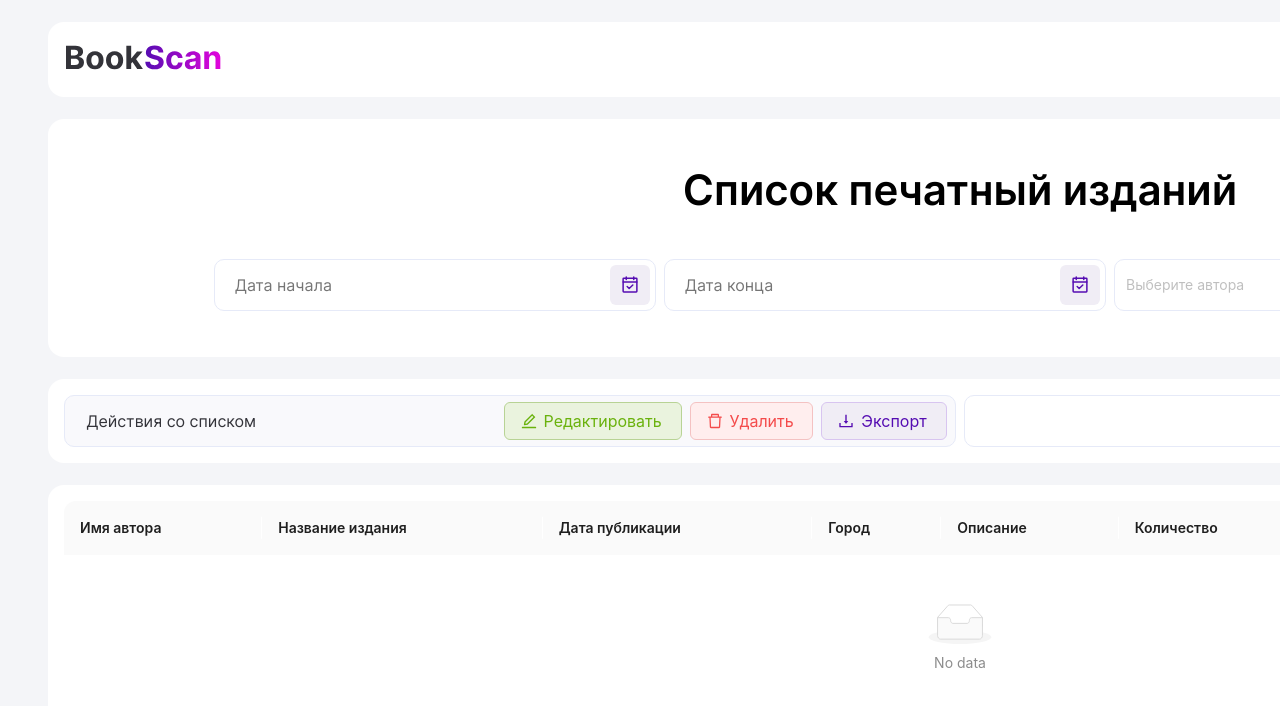
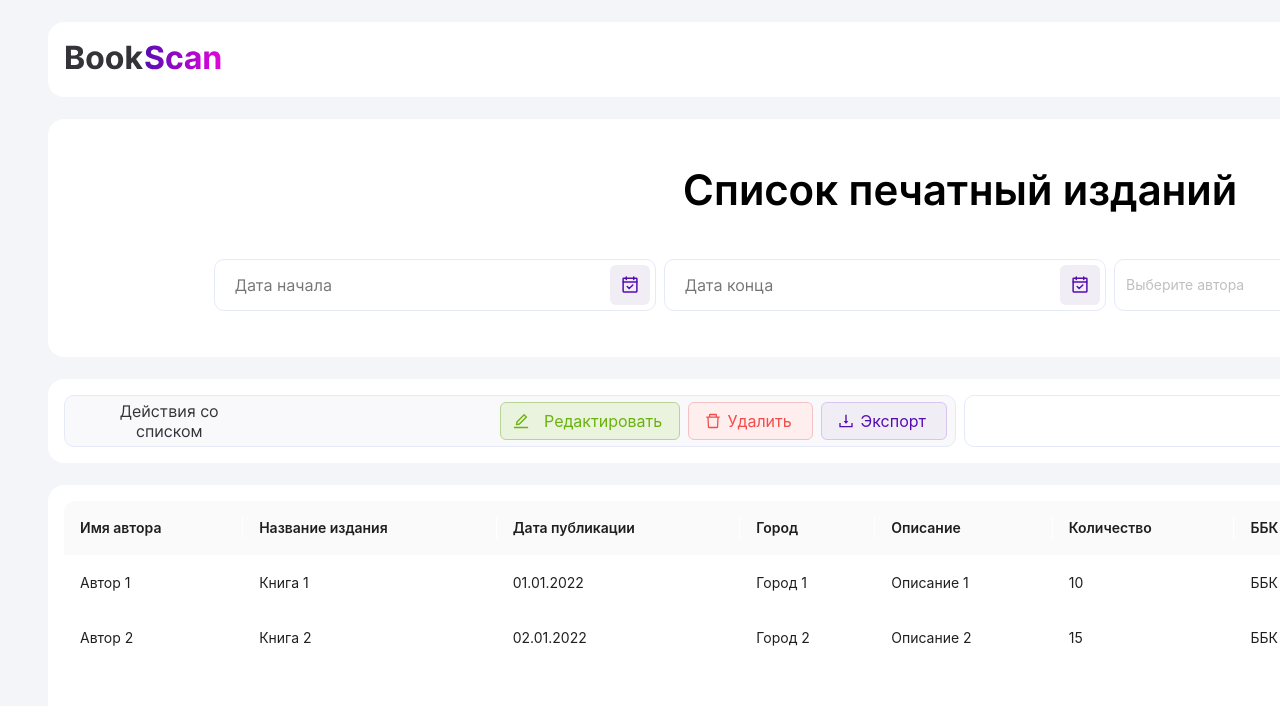
Before and after one commit to alt2211/Printed_publications_FE, a React (Create React App) app in the folder printed_publications/: page / in a window 1280 px wide. Shown: the top 706 px of the page. Built offline with nearby package versions, Linux system fonts and the light colour scheme; sample sign-in values are in the browser's storage.

Commit message:
Функционал настроек и правки дизайна

```diff
--- a/printed_publications/src/Styles/login.scss
+++ b/printed_publications/src/Styles/login.scss
@@ -122,7 +122,7 @@
     width: 592px;
     height: 52px;
     display: flex;
-    padding: 16px 403px 16px 20px;
+    padding: 16px 20px 16px 20px;
     align-items: center;
     align-self: stretch;
     border-radius: 10px;
--- a/printed_publications/src/Styles/settings/settings.module.scss
+++ b/printed_publications/src/Styles/settings/settings.module.scss
@@ -7,6 +7,11 @@
     margin-bottom: 5px;
     display: flex;
     padding: 20px;
+    outline: none;
+    transition: 1s;
+    &:hover {
+		border: 1px solid #550db2;
+	}
 }
 
 .inputBoxName{
@@ -51,6 +56,11 @@
     line-height: 20px;
     color: #FFFFFF;
     margin-top: 52px;
+    border: none;
+    cursor: pointer;
+    &:hover {
+        background-color: #3F0789;
+	}
 }
 
 .page_name{
@@ -82,18 +92,21 @@
     left: 1000px;
     top: -20px;
 
-    background: #F9F9FC;
-    border: 1px solid #E6EAF8;
+    background: #F44B4B;
     border-radius: 10px;
+    border: none;
 
-    font-family: 'Inter';
+    color: #FFF;
+    font-family: Inter;
+    font-size: 16px;
     font-style: normal;
     font-weight: 400;
-    font-size: 16px;
     line-height: 20px;
     /* identical to box height, or 125% */
-
-    color: #000000;
+    cursor: pointer;
+    &:hover {
+        background-color: #C93030;
+	}
 }
 
 .block{
--- a/printed_publications/src/pages/Home.tsx
+++ b/printed_publications/src/pages/Home.tsx
@@ -23,6 +23,35 @@ export default () => {
         { title: 'ISBN', dataIndex: 'isbn' },
         { title: 'Тип издания', dataIndex: 'type' },
     ]
+
+    const books = [
+        {
+            key: 1,
+            authorName: 'Автор 1',
+            name: 'Книга 1',
+            date: '01.01.2022',
+            city: 'Город 1',
+            description: 'Описание 1',
+            count: 10,
+            bbk: 'ББК 123',
+            udk: 'УДК 456',
+            isbn: 'ISBN 789',
+            type: 'Тип 1',
+          },
+          {
+            key: 2,
+            authorName: 'Автор 2',
+            name: 'Книга 2',
+            date: '02.01.2022',
+            city: 'Город 2',
+            description: 'Описание 2',
+            count: 15,
+            bbk: 'ББК 456',
+            udk: 'УДК 789',
+            isbn: 'ISBN 012',
+            type: 'Тип 2',
+          },
+      ];
 
 
 
@@ -70,6 +99,8 @@ export default () => {
             <div className='frame-without-color-2'>
                 <Table
                     columns={columns}
+                    dataSource={books}
+                    pagination={{ pageSize: 25}}
                     className="custom-table"
                 />
             </div>
--- a/printed_publications/src/pages/Login.tsx
+++ b/printed_publications/src/pages/Login.tsx
@@ -81,14 +81,10 @@ const LoginPage = () => {
               password: password,
             }),
           });
-          //ИСПРАВИТЬ!!!
-          const loggedUser = {id: 1, username: `${email}`, password: `${password}`};
+          const userData = await response.json();
+          const loggedUser = {id: userData.userId,
+            username: userData.username , password: userData.password};
           setUser(loggedUser)
-          // const data = await response.json();
-          // console.log(data);
-          // const { token } = data;
-          // localStorage.setItem('token', token);
-          // console.log(localStorage.getItem('token'));
         } catch (error) {
           console.error('Ошибка:', error);
         }
--- a/printed_publications/src/pages/Settings.tsx
+++ b/printed_publications/src/pages/Settings.tsx
@@ -1,36 +1,132 @@
 import { Button, Form, Input, notification } from "antd"
 import FormItem from "antd/es/form/FormItem"
 import TextArea from "antd/es/input/TextArea"
-import { useState } from "react"
+import React from "react"
+import { useContext, useState } from "react"
 import { Link, useNavigate } from "react-router-dom"
 import styled from "../Styles/settings/settings.module.scss"
+import { MainContext } from '../MainContext.ts'
+import {IUser} from '../../types/User.ts'
 
 const Settings = () => {
-    const [page, setPage] = useState<string>('settings')
+  const [page, setPage] = useState<string>('settings');
+  const {setUser} = useContext(MainContext);
+  const userString = localStorage.getItem('user');
+  const user = userString ? JSON.parse(userString) : null;
 
-    return(
+  const [username, setUsername] = useState(user.username);
+
+  const handleInputChange = (e) => {
+    setUsername(e.target.value);
+  }
+
+  const logout = () => {
+    const u = {} as IUser
+    localStorage.setItem('user', JSON.stringify(u))
+    setUser(u)
+  }
+
+  const updateUser = (e) => {
+    e.preventDefault();
+    const formData = new FormData(e.target);
+    const newPassword1 = formData.get('pass1');
+    const newPassword2 = formData.get('pass2');
+
+    if (username !== user.username) {
+      handleEmailChange();
+    }
+    if (newPassword1 !== '' && newPassword2 !== '' && newPassword1 === newPassword2) {
+      handlePasswordChange(newPassword1);
+    }
+    logout();
+  }
+
+  const deleteUser = (e) => {
+    handleDeleteAccount();
+  }
+  const handleEmailChange = async () => {
+    try {
+      //Переделать через env
+      const response = await fetch('http://localhost:5000/changeEmail', {
+        method: 'POST',
+        headers: {
+          'Content-Type': 'application/json',
+        },
+        body: JSON.stringify({
+          userId: user.id,
+          newEmail: username,
+        }),
+      });
+
+    } catch (error) {
+      console.error('Ошибка:', error);
+    }
+  };
+
+  const handlePasswordChange = async (newPassword) => {
+    try {
+      //Переделать через env
+      const response = await fetch('http://localhost:5000/cp/changePassword', {
+        method: 'POST',
+        headers: {
+          'Content-Type': 'application/json',
+        },
+        body: JSON.stringify({
+          userId: user.id,
+          newPassword: newPassword,
+        }),
+      });
+
+    } catch (error) {
+      console.error('Ошибка:', error);
+    }
+  };
+
+  const handleDeleteAccount = async () => {
+    try {
+      //Переделать через env
+      const response = await fetch('http://localhost:5000/deleteAccount', {
+        method: 'POST',
+        headers: {
+          'Content-Type': 'application/json',
+        },
+        body: JSON.stringify({
+          userId: user.id,
+        }),
+      });
+      logout();
+    } catch (error) {
+      console.error('Ошибка:', error);
+    }
+  };
+
+  return (
     <>
-            <div className = {styled.box}>
-                <div className ={styled.block}>
-                    <button className={styled.delete_Button}>Удалить аккаунт</button>
+      <div className={styled.box}>
+        <form className={styled.block}
+          onSubmit={updateUser}>
+          <button className={styled.delete_Button} onClick={deleteUser}>Удалить аккаунт</button>
           <h1 className={styled.page_name}>Настройки</h1>
           <div className={styled.vector}></div>
           <div>
             <h4 className={styled.inputBoxName}>Электронная почта</h4>
-                        <input type="text" className={styled.inputBox} value ="dimat@gmail.com"></input>
+            <input name='email' type="text" className={styled.inputBox}
+              value={username}
+              onChange={handleInputChange}
+              placeholder='Введите почту'></input>
           </div>
           <div>
             <h4 className={styled.inputBoxName}>Пароль</h4>
-                        <input type="text" className={styled.inputBox} value="Введите пароль"></input>
-                        <img src="closedEye.svg" alt="Пароль скрыт" className={styled.closedEye}/>
+            <input name='pass1' type="text" className={styled.inputBox} placeholder='Введите пароль'></input>
+            <img src="closedEye.svg" alt="Пароль скрыт" className={styled.closedEye} />
           </div>
           <div>
             <h4 className={styled.inputBoxName}>Подтвердите пароль</h4>
-                        <input type="text" className={styled.inputBox} value="Введите пароль"></input>
-                        <img src="closedEye.svg" alt="Пароль скрыт" className={styled.closedEye} style={{top: 365}}/>
+            <input name='pass2' type="text" className={styled.inputBox} placeholder='Повторите пароль'></input>
+            <img src="closedEye.svg" alt="Пароль скрыт" className={styled.closedEye} style={{ top: 365 }} />
           </div>
           <button class={styled.button_confirm}>Сохранить изменения</button>
-                </div>
+        </form>
       </div>
     </>
   )
--- a/printed_publications/src/ui/home/home.module.scss
+++ b/printed_publications/src/ui/home/home.module.scss
@@ -155,9 +155,12 @@
     align-items: center;
 
     .exportButton{
+        display: flex;
+        width: 127px;
+        padding: 8px 20px 8px 16px;
+        align-items: center;
         width: 127px;
         font-size: 16px;
-        padding: 8px 16px;
         color: #550DB2;
         border-color: #D8C5F0;
         transition: border-color 0.3s;
@@ -169,9 +172,12 @@
         margin-right: 0px;
       }
       .deleteButton{
+        display: inline-flex;
+        padding: 8px 20px 8px 16px;
+        justify-content: center;
+        align-items: center;
         width: 125px;
         font-size: 16px;
-        padding: 8px 16px;
         color: #F44B4B;
         border-color: #F4C2C2;
         transition: border-color 0.3s;
@@ -182,9 +188,13 @@
         }
       }
       .editButton{
+        display: inline-flex;
+        padding: 8px 20px 8px 16px;
+        justify-content: center;
+        align-items: center;
+        gap: 8px;
         width: 180px;
         font-size: 16px;
-        padding: 8px 16px;
         color: #6AB20D;
         border-color: #B8D395;
         transition: border-color 0.3s;
```
Lines whose indentation alone changed are shown as unchanged.
